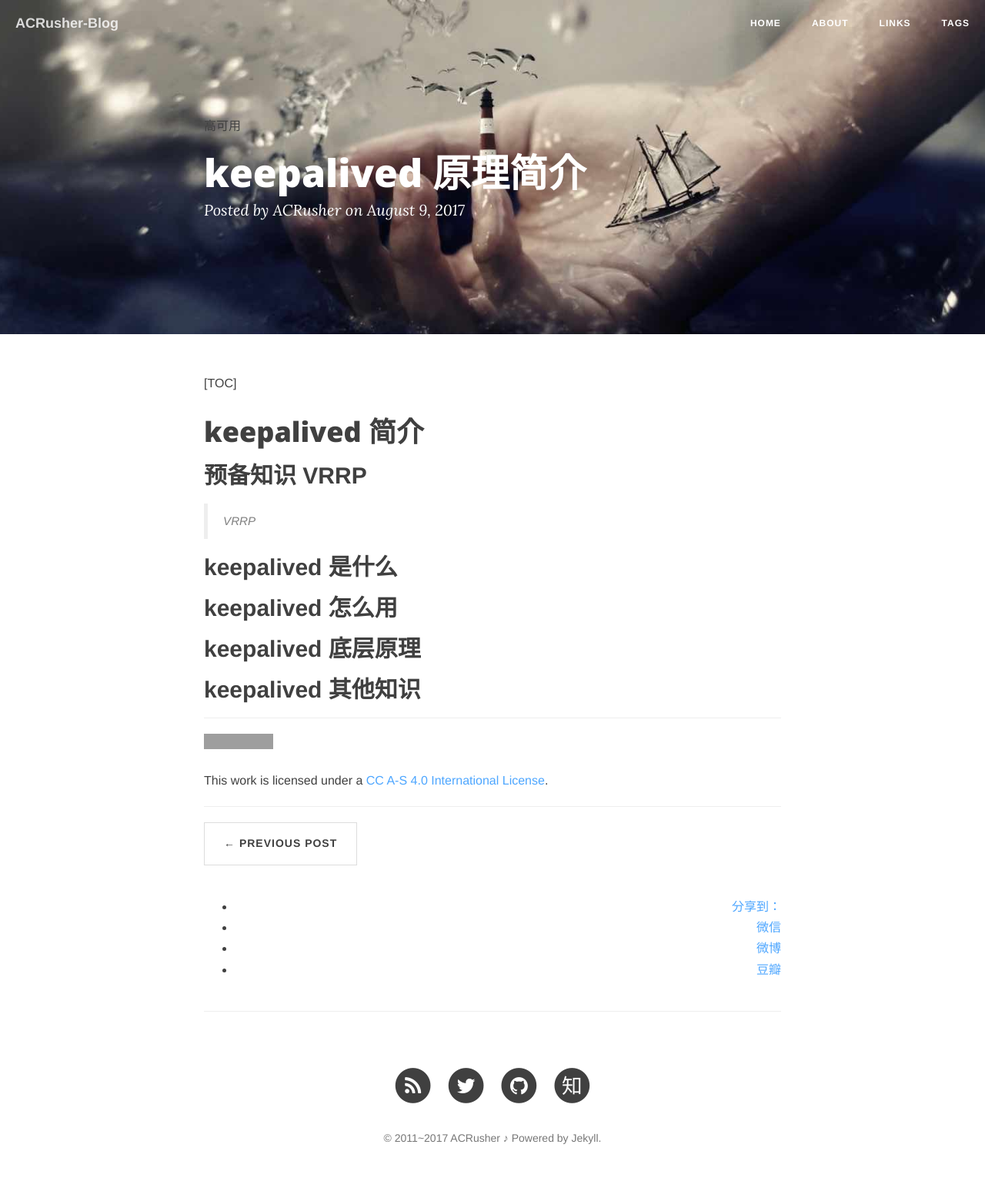
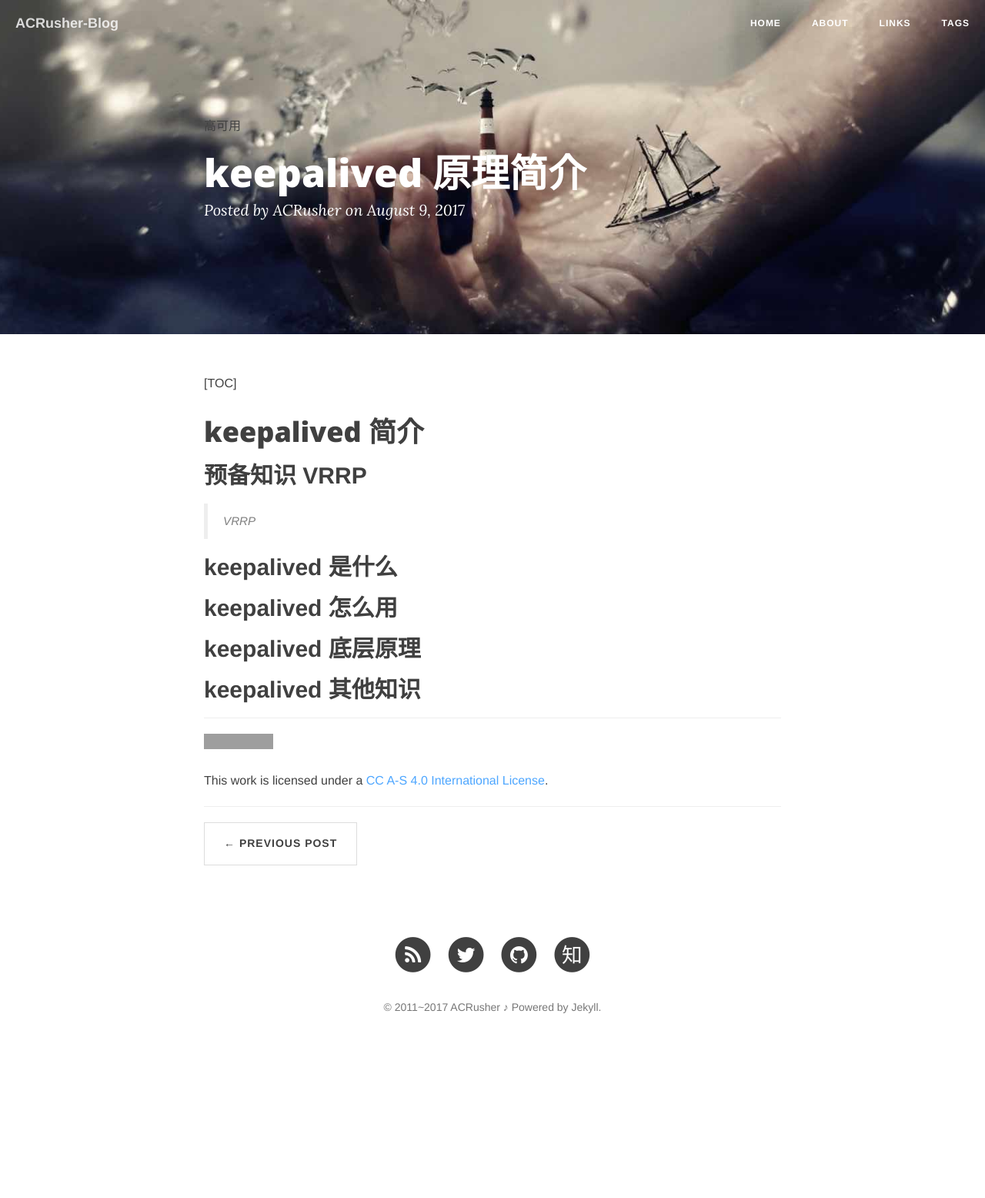
Before and after one commit to ACRusher/blog, a Jekyll site: the page built from _posts/2017-08-09-KeepAlived原理简介.md, in a window 1280 px wide. Shown: the whole page at 77% size. Built offline with Jekyll 4.4.1, drawn with Linux system fonts in a browser that asks for light colours; nearby versions of some CDN libraries; comment, search, counter and statistics services are not loaded; after the commit the page ends 1386 px from its top, so only the background shows below that; grey boxes are pictures that could not be loaded.

Commit message:
modify the layout, add comment component

```diff
--- a/_layouts/post.html
+++ b/_layouts/post.html
@@ -57,47 +57,13 @@ layout: default
                     {% endif %}
                 </ul>
 
-                <!-- Duoshuo Share start -->
-                <style>
-                    .ds-share{
-                        text-align: right;
-                    }
-
-                    @media only screen and (max-width: 700px) {
-                        .ds-share {
-
-                        }
-                    }
-                </style>
-
-                <div class="ds-share"
-                    data-thread-key="{{page.id}}" data-title="{{page.title}}"
-                    data-images="{{ site.url }}/{% if page.header-img %}{{ page.header-img }}{% else %}{{ site.header-img }}{% endif %}"
-                    data-content="{{ content | strip_html | truncate:80 }} | Microdust:Azeril's blog"
-                    data-url="{{site.url}}{{page.url}}">
-                    <div class="ds-share-inline">
-                      <ul  class="ds-share-icons-16">
-
-                        <li data-toggle="ds-share-icons-more"><a class="ds-more" href="#">分享到：</a></li>
-                        <li><a class="ds-wechat" href="javascript:void(0);" data-service="wechat">微信</a></li>
-                        <li><a class="ds-weibo" href="javascript:void(0);" data-service="weibo">微博</a></li>
-                        <li><a class="ds-douban" href="javascript:void(0);" data-service="douban">豆瓣</a></li>
-                      </ul>
-                      <div class="ds-share-icons-more">
-                      </div>
-                    </div>
-                <hr>
-                </div>
-                <!-- Duoshuo Share end-->
-
-
-
 
                 <!-- 多说评论框 start -->
-                <div class="comment">
-                    <div class="ds-thread" data-thread-key="{{page.id}}" data-title="{{page.title}}" data-url="{{site.url}}{{page.url}}"></div>
-                </div>
+                <!-- UYAN COUNT BEGIN -->
+                <div id="uyan_frame"></div>
+                <!-- UYAN COUNT END -->
                 <!-- 多说评论框 end -->
+
             </div>
         </div>
     </div>
```
Also changed, not shown: other parts of _layouts/post.html (+2 -12 lines).
